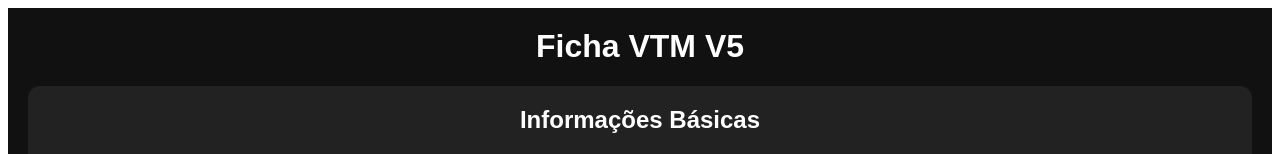
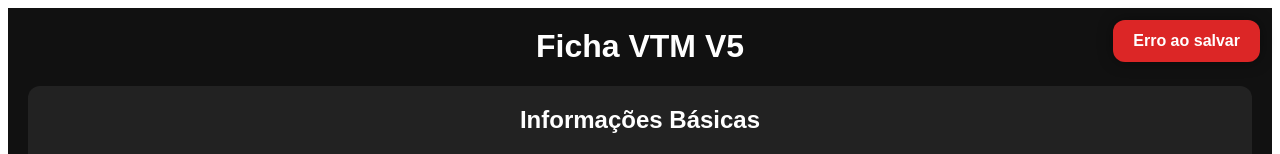
Before and after one commit to MarcioJuniorDev/ficha-automatica-vtm, a React (Vite) app: page / in a window 1280 px wide. Shown: the top 154 px of the page. Built offline with nearby package versions, Linux system fonts and the light colour scheme; no server answers; the database is empty.

Commit message:
issue #25

```diff
--- a/src/CharacterSheet.jsx
+++ b/src/CharacterSheet.jsx
@@ -410,6 +410,7 @@ export default function CharacterSheet() {
     }
 
     const [usouSurtoSangue, setUsouSurtoSangue] = useState(false);
+    const [statusSalvamento, setStatusSalvamento] = useState("");
 
     function usarSurtoDeSangue() {
         const msgSurto = fnRolarDado(1, "CS");
@@ -1448,6 +1449,8 @@ export default function CharacterSheet() {
     ]);
 
     async function salvarFichaAutomaticamente() {
+        setStatusSalvamento("salvando");
+
         const ficha = {
             infoBasica,
             atributos,
@@ -1469,8 +1472,14 @@ export default function CharacterSheet() {
 
         if (error) {
             console.error(error);
+            setStatusSalvamento("erro");
         } else {
             console.log("Ficha salva automaticamente");
+            setStatusSalvamento("salvo");
+
+            setTimeout(() => {
+                setStatusSalvamento("");
+            }, 2000);
         }
     }
 
@@ -1534,6 +1543,31 @@ export default function CharacterSheet() {
 
     return (
         <div style={styles.page}>
+            {statusSalvamento && (
+                <div
+                    style={{
+                        position: "fixed",
+                        top: "20px",
+                        right: "20px",
+                        zIndex: 10000,
+                        padding: "12px 20px",
+                        borderRadius: "12px",
+                        color: "white",
+                        fontWeight: "bold",
+                        background:
+                            statusSalvamento === "salvando"
+                                ? "#d97706"
+                                : statusSalvamento === "salvo"
+                                    ? "#16a34a"
+                                    : "#dc2626",
+                        boxShadow: "0 0 15px rgba(0,0,0,0.4)"
+                    }}
+                >
+                    {statusSalvamento === "salvando" && "Salvando..."}
+                    {statusSalvamento === "salvo" && "✓ Salvo"}
+                    {statusSalvamento === "erro" && "Erro ao salvar"}
+                </div>
+            )}
             <>
                 <div
                     style={{
```
